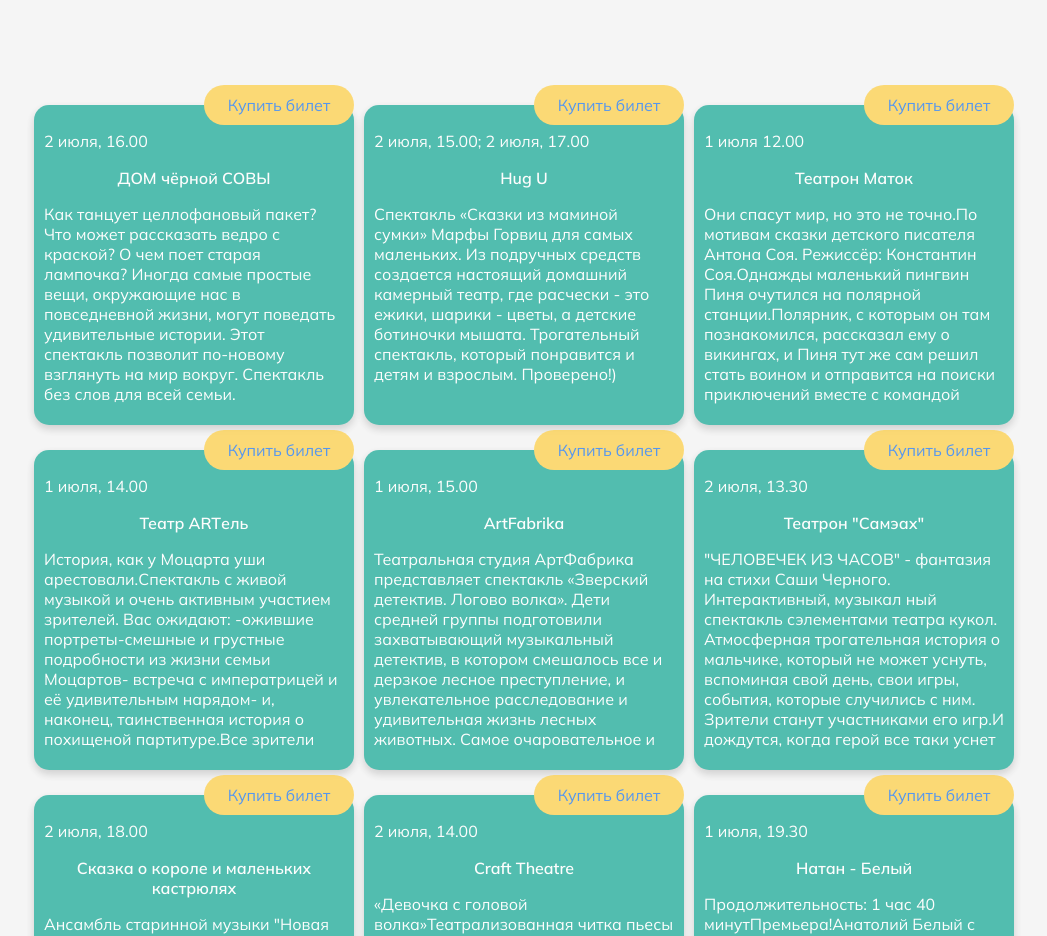
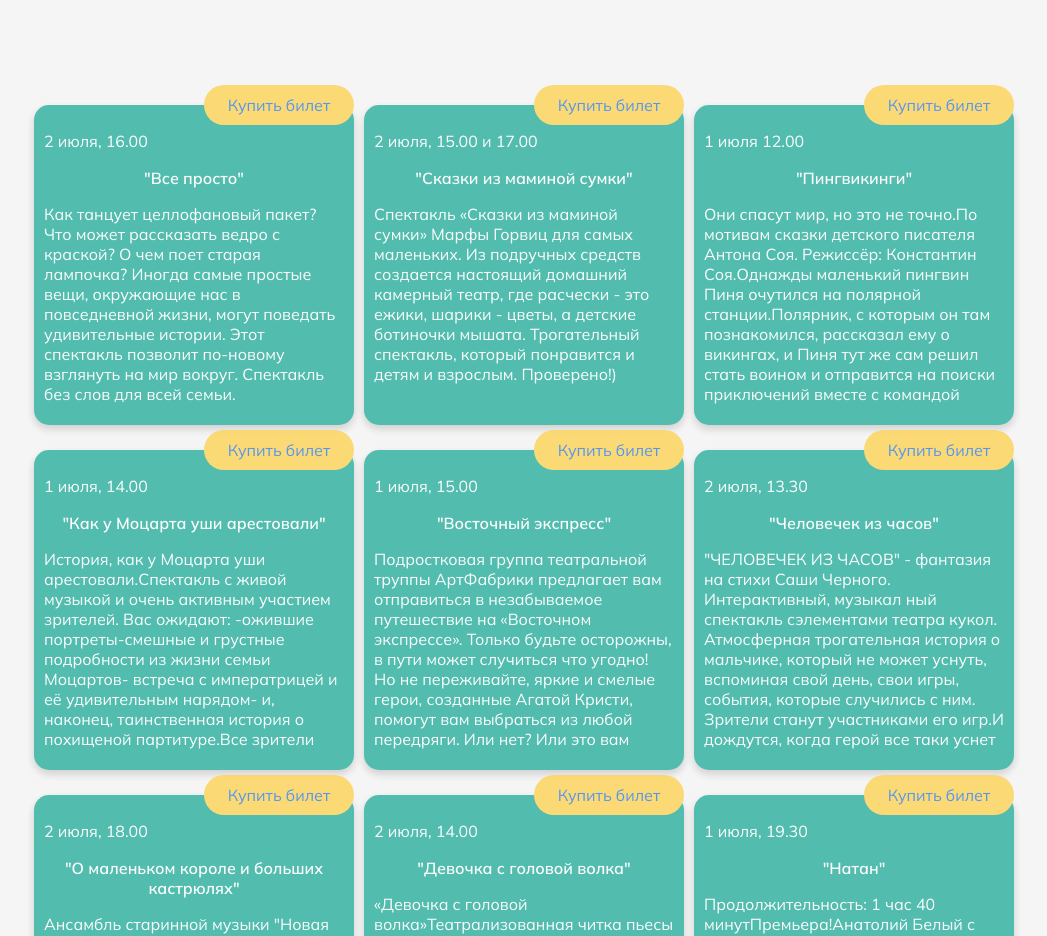
Before and after one commit to VarvaraKorableva/v_chemodane, a React (Create React App) app: page / in a window 1280 px wide. Shown: the part 4605-5541 px from the top of the page, without its empty margins (116-1163 px from the left). Built offline with nearby package versions, Linux system fonts and the light colour scheme; a web font is replaced by a local one.

Commit message:
changed data

```diff
--- a/src/components/Theater/OnePerformance.js
+++ b/src/components/Theater/OnePerformance.js
@@ -7,7 +7,7 @@ function OnePerformance({item}) {
             <p className='onePerformance__date'>{item.Date}</p>
             <Link to={item.AggregatorLink} className='onePerformance__link-btn'>Купить билет</Link>
             <div className='onePerformance__text-container'>
-                <h2 className='onePerformance__title'>{item.CompanyName}</h2>
+                <h2 className='onePerformance__title'>{item.Name}</h2>
                 <p className='onePerformance__description'>{item.Description}</p>
             </div>
 
--- a/src/data/DataHaifa.js
+++ b/src/data/DataHaifa.js
@@ -13,7 +13,7 @@ const ParticipantsData = [
    },
   {
    CompanyName:"Наталья Рысс",
-   Description:"эксперимент с техникой и нарративом в авторской анимации; смешение жанров в экспериментальной анимации; анимационный музыкальный клип; коллаж и компьютерная анимация... и еще тьма вариантов",
+   Description:"Эксперимент с техникой и нарративом в авторской анимации; смешение жанров в экспериментальной анимации; анимационный музыкальный клип; коллаж и компьютерная анимация... и еще тьма вариантов",
    SocialNetwork: {
   Instagram: "https://www.instagram.com/onza68/",
    Facebook: "https://www.facebook.com/profile.php?id=61552209362501",
@@ -25,6 +25,8 @@ const ParticipantsData = [
    },
   {
    CompanyName:"ДОМ чёрной СОВЫ",
+   Name:'"Все просто"',
+   Age:'5+',
    Description:"Как танцует целлофановый пакет? Что может рассказать ведро с краской? О чем поет старая лампочка? Иногда самые простые вещи, окружающие нас в повседневной жизни, могут поведать удивительные истории. Этот спектакль позволит по-новому взглянуть на мир вокруг. Спектакль без слов для всей семьи.",
    SocialNetwork: {
   Instagram: "https://www.instagram.com/blackowlhouse",
@@ -169,6 +171,9 @@ const ParticipantsData = [
    },
   {
    CompanyName:"Hug U",
+   Name:'"Сказки из маминой сумки"',
+   Age:'3+',
+   Director: 'Марфа Горвиц',
    Description:"Спектакль «Сказки из маминой сумки» Марфы Горвиц для самых маленьких. Из подручных средств создается настоящий домашний камерный театр, где расчески - это ежики, шарики - цветы, а детские ботиночки мышата. Трогательный спектакль, который понравится и детям и взрослым. Проверено!)",
    SocialNetwork: {
   Instagram: "https://www.instagram.com/hug.u.event?igsh=MWVmcGR4YTBpMmkzcg%3D%3D&utm_source=qr",
@@ -177,10 +182,12 @@ const ParticipantsData = [
    },
   AggregatorLink:"https://eventbuzz.co.il/maminasumka",
    Genre:"спектакль",
-   Date:"2 июля, 15.00; 2 июля, 17.00",
+   Date:"2 июля, 15.00 и 17.00",
    },
   {
    CompanyName:"Театрон Маток",
+   Name:'"Пингвикинги"',
+   Age: '5+',
    Description:"Они спасут мир, но это не точно.По мотивам сказки детского писателя Антона Соя. Режиссёр: Константин Соя.Однажды маленький пингвин Пиня очутился на полярной станции.Полярник, с которым он там познакомился, рассказал ему о викингах, и Пиня тут же сам решил стать воином и отправится на поиски приключений вместе с командой своих друзей пингвинов.Продолжительность спектакля 40 минут. Для детей 3–8 лет. После спектакля — весёлая фотосессия с актёрами.Информация по поводу следующих спектаклей и спектаклей в других городах в инстаграме театра @teatron_matok",
    SocialNetwork: {
   Instagram: "https://www.instagram.com/teatron_matok?igsh=MWdqY2k1djA5em9zdA==",
@@ -228,7 +235,9 @@ const ParticipantsData = [
    Date:"",
    },
   {
-   CompanyName:"Театр  ARTель",
+   CompanyName:"Театр ARTель",
+   Name: '"Как у Моцарта уши арестовали"',
+   Age: '5+',
    Description:"История, как у Моцарта уши арестовали.Спектакль с живой музыкой и очень  активным участием зрителей.  Вас ожидают: -ожившие портреты-смешные и грустные подробности из жизни семьи Моцартов- встреча с императрицей и её удивительным нарядом- и, наконец, таинственная история о похищеной партитуре.Все зрители принимают самое активное участие в спектакле!5+",
    SocialNetwork: {
   Instagram: "https://www.instagram.com/artel_teatr/",
@@ -445,7 +454,9 @@ const ParticipantsData = [
    },
   {
    CompanyName:"ArtFabrika ",
-   Description:"Театральная студия АртФабрика представляет спектакль «Зверский детектив. Логово волка». Дети средней группы подготовили захватывающий музыкальный детектив, в котором смешалось все и дерзкое лесное преступление, и увлекательное расследование и удивительная жизнь лесных животных. Самое очаровательное и прекрасное в этом спектакле то, что он собран и сделан детьми от и до: текст, декорации и костюмы - это фантазия и кропотливая работа самых ребят. Подростковая группа АртФабрики предлагает вам отправиться в незабываемое путешествие на «Восточном экспрессе». Только будьте осторожны, в пути может случиться что угодно! Но не переживайте, яркие и смелые герои, созданные Агатой Кристи, помогут вам выбраться из любой передряги. Или нет? Или это вам придется помогать героям найти убийцу, распутать непростое дело и помочь остальным добраться до точки назначения. ",
+   Name: '"Восточный экспресс"',
+   Age: '12+',
+   Description:"Подростковая группа театральной труппы АртФабрики предлагает вам отправиться в незабываемое путешествие на «Восточном экспрессе». Только будьте осторожны, в пути может случиться что угодно! Но не переживайте, яркие и смелые герои, созданные Агатой Кристи, помогут вам выбраться из любой передряги. Или нет? Или это вам придется помогать героям найти убийцу, распутать непростое дело и помочь остальным добраться до точки назначения.",
    SocialNetwork: {
   Instagram: "",
    Facebook: "",
@@ -661,6 +672,8 @@ const ParticipantsData = [
    },
   {
    CompanyName:'Театрон "Самэах"',
+   Name: '"Человечек из часов"',
+   Age:'4+',
    Description:'"ЧЕЛОВЕЧЕК ИЗ ЧАСОВ" - фантазия на стихи Саши Черного. Интерактивный, музыкал ный спектакль сэлементами театра кукол. Атмосферная трогательная история о мальчике, который не может уснуть, вспоминая свой день, свои игры, события, которые случились с ним. Зрители станут участниками его игр.И дождутся, когда герой все таки уснет в своей кроватке.А после спектакля можно будет сфотографироваться и поиграть с подушками.Продолжительность спектакля 1 часСпектакль- лауреат международного фестиваля "Монокль"Играет Рита СмирноваРежиссер Владимир МихельсонКомпозитор Владимир ОрловХудожник Ольга Петровская.',
    SocialNetwork: {
   Instagram: "https://www.instagram.com/sameach.teatron/",
@@ -672,7 +685,9 @@ const ParticipantsData = [
    Date:"2 июля, 13.30",
    },
   {
-   CompanyName:"Сказка о короле и маленьких кастрюлях",
+   CompanyName:"Трио Новая Голландия",
+   Name:'"О маленьком короле и больших кастрюлях"',
+   Age:'5+',
    Description:'Ансамбль старинной музыки "Новая Голландия" приглашает на концертом для детей 3-8 лет.Павел Андреев, Юлия Лурье и Антон Андреев расскажут и сыграют ребятам "Сказку о маленьком короле и больших кастрюлях". Исторические факты о жизни и совместном творчестве композитора Жана-Батиста Люлли и короля Людовика IV в этой истории перемешиваются с сюжетами и героями из сказок Шарля Перро. Маленькие слушатели должны будут их вспомнить, и это поможет спасти короля.Прозвучит музыка придворных композиторов Людовика IV - Люлли, Оттетера, Маре, Делаланда, а также Вивальди, Шнитке и Чайковского.Идея такова - музыканты уверены, что играют концерт настоящей серьезной классики, дети же, по замыслу артистов, считают, что слушают занимательную сказку. Это позволит ребятам сосредоточиться и даст ключи к пониманию образов и эмоций, зашифрованных в музыке. Дети становятся опытными слушателями незаметно для самих себя.Билеты приобретаются на каждого зрителя',
    SocialNetwork: {
   Instagram: "",
@@ -709,6 +724,8 @@ const ParticipantsData = [
    },
   {
    CompanyName:"Craft Theatre",
+   Name: '"Девочка с головой волка"',
+   Age:'12+',
    Description:"«Девочка с головой волка»Театрализованная читка пьесы А.Житковского",
    SocialNetwork: {
   Instagram: "https://www.instagram.com/craf_t_heatre/",
@@ -720,7 +737,9 @@ const ParticipantsData = [
    Date:"2 июля, 14.00",
    },
   {
-   CompanyName:"Натан - Белый",
+   CompanyName:"Cпектакль Анатолия Белого и Татьяны Марек",
+   Name: '"Натан"',
+   Age: '16+',
    Description:"Продолжительность: 1 час 40 минутПремьера!Анатолий Белый с новым спектаклем «Натан»!Герой Анатолия Белого и его друг, говорящий енот, захватывают власть, устанавливают новые порядки и организовывают беспорядки, объявляют войны и заключают мир. Такого Анатолия Белого на израильской сцене вы ещё не видели: буря и натиск иронии и фантасмагории, что, впрочем, не отменяет нежности и лиризма.Найдут ли енот и еврей свой путь в хаосе идей? Смогут ли сохранить причудливый союз? Ответы — в израильской премьере спектакля «Натан».Режиссёр — Татьяна Марек.",
    SocialNetwork: {
   Instagram: "",
```
